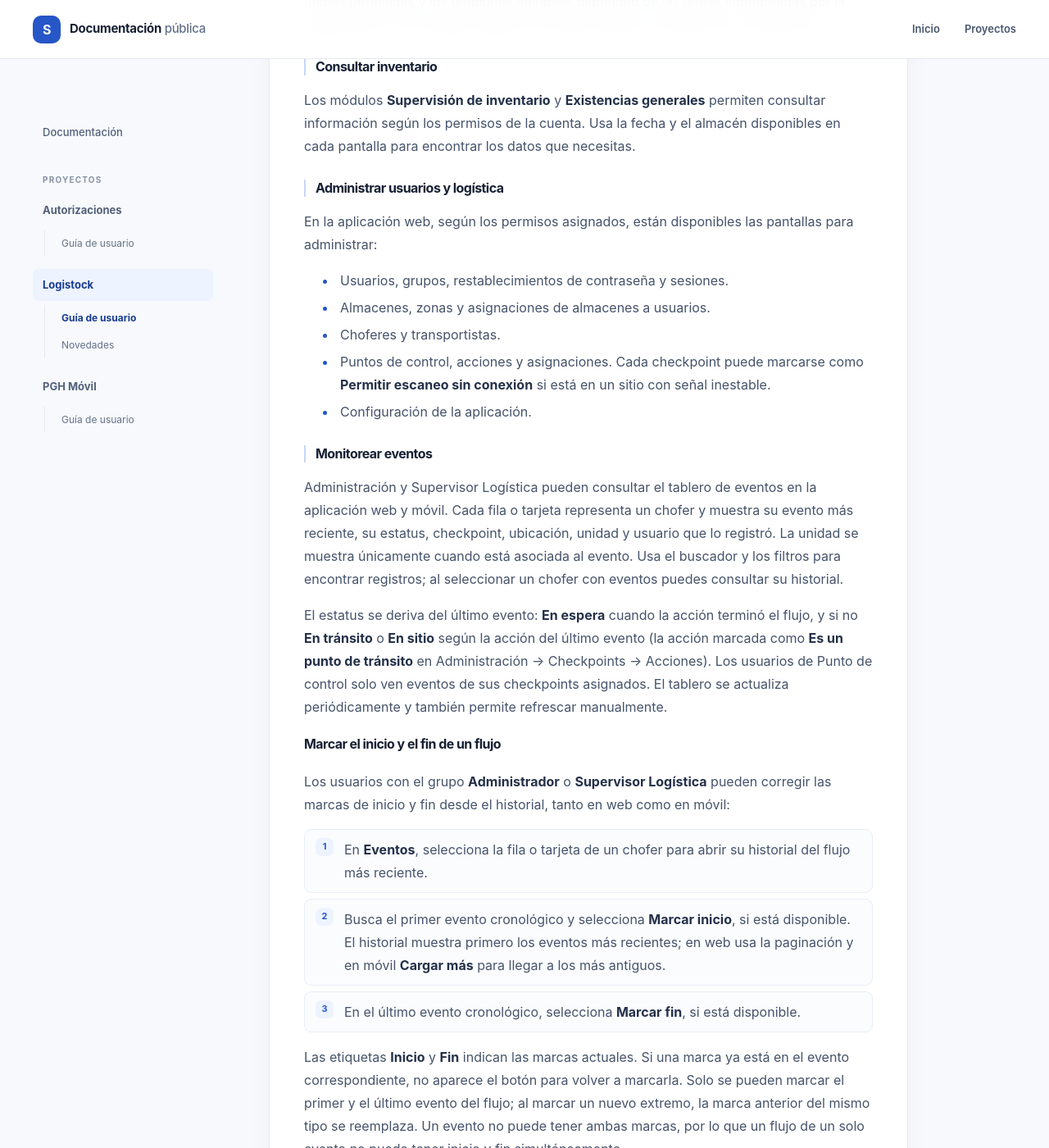
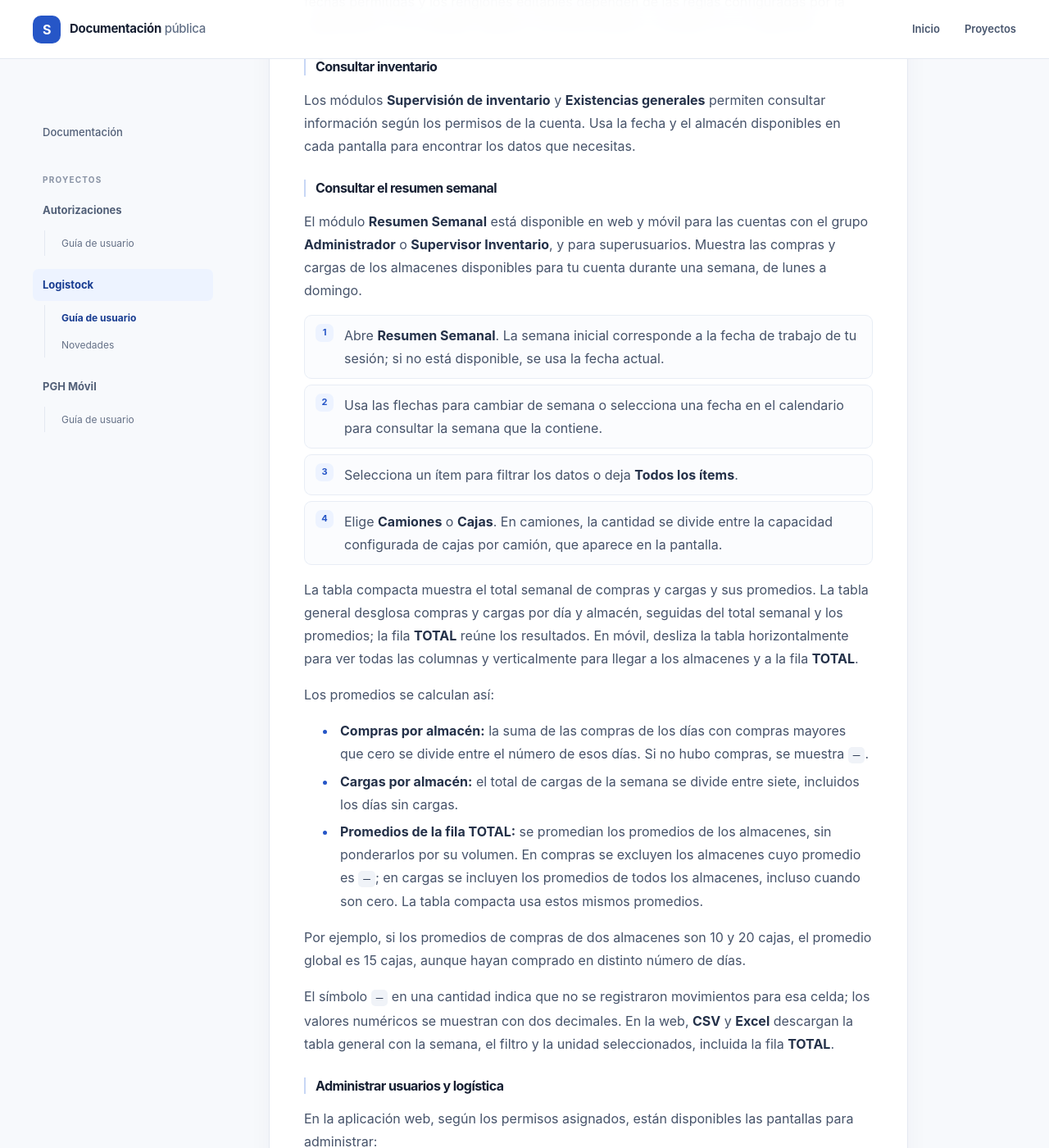
Before and after one commit to swaplicado/documentacion, a Jekyll site: the page built from projects/logistock/para-usuarios.md, in a window 1280 px wide and 1400 px high, scrolled down 1323 px. Shown: the whole window at 82% size. Built offline with Jekyll 4.4.1, drawn with Linux system fonts in a browser that asks for light colours.

Commit message:
docs: sync Logistock user documentation

```diff
--- a/projects/logistock/para-usuarios.md
+++ b/projects/logistock/para-usuarios.md
@@ -33,6 +33,48 @@ consulta con un supervisor.
 Los módulos **Supervisión de inventario** y **Existencias generales** permiten
 consultar información según los permisos de la cuenta. Usa la fecha y el
 almacén disponibles en cada pantalla para encontrar los datos que necesitas.
+
+### Consultar el resumen semanal
+
+El módulo **Resumen Semanal** está disponible en web y móvil para las cuentas
+con el grupo **Administrador** o **Supervisor Inventario**, y para
+superusuarios. Muestra las compras y cargas de los almacenes disponibles para
+tu cuenta durante una semana, de lunes a domingo.
+
+1. Abre **Resumen Semanal**. La semana inicial corresponde a la fecha de
+   trabajo de tu sesión; si no está disponible, se usa la fecha actual.
+2. Usa las flechas para cambiar de semana o selecciona una fecha en el
+   calendario para consultar la semana que la contiene.
+3. Selecciona un ítem para filtrar los datos o deja **Todos los ítems**.
+4. Elige **Camiones** o **Cajas**. En camiones, la cantidad se divide entre la
+   capacidad configurada de cajas por camión, que aparece en la pantalla.
+
+La tabla compacta muestra el total semanal de compras y cargas y sus
+promedios. La tabla general desglosa compras y cargas por día y almacén,
+seguidas del total semanal y los promedios; la fila **TOTAL** reúne los
+resultados. En móvil, desliza la tabla horizontalmente para ver todas las
+columnas y verticalmente para llegar a los almacenes y a la fila **TOTAL**.
+
+Los promedios se calculan así:
+
+- **Compras por almacén:** la suma de las compras de los días con compras
+  mayores que cero se divide entre el número de esos días. Si no hubo compras,
+  se muestra `—`.
+- **Cargas por almacén:** el total de cargas de la semana se divide entre siete,
+  incluidos los días sin cargas.
+- **Promedios de la fila TOTAL:** se promedian los promedios de los almacenes,
+  sin ponderarlos por su volumen. En compras se excluyen los almacenes cuyo
+  promedio es `—`; en cargas se incluyen los promedios de todos los almacenes,
+  incluso cuando son cero. La tabla compacta usa estos mismos promedios.
+
+Por ejemplo, si los promedios de compras de dos almacenes son 10 y 20 cajas,
+el promedio global es 15 cajas, aunque hayan comprado en distinto número de
+días.
+
+El símbolo `—` en una cantidad indica que no se registraron movimientos para
+esa celda; los valores numéricos se muestran con dos decimales. En la web,
+**CSV** y **Excel** descargan la tabla general con la semana, el filtro y la
+unidad seleccionados, incluida la fila **TOTAL**.
 
 ### Administrar usuarios y logística
 
```
